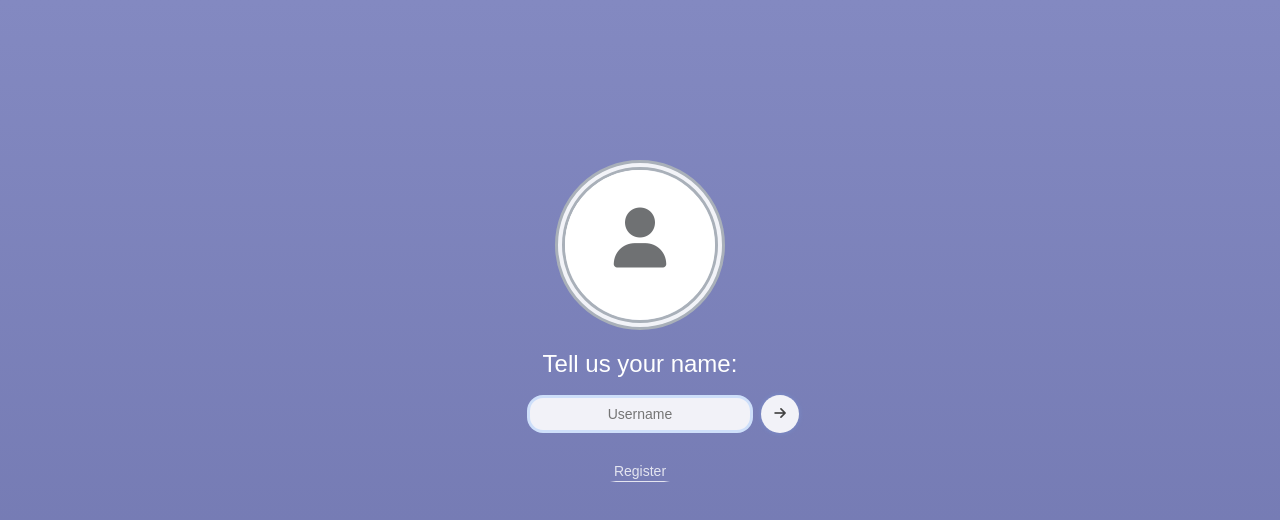
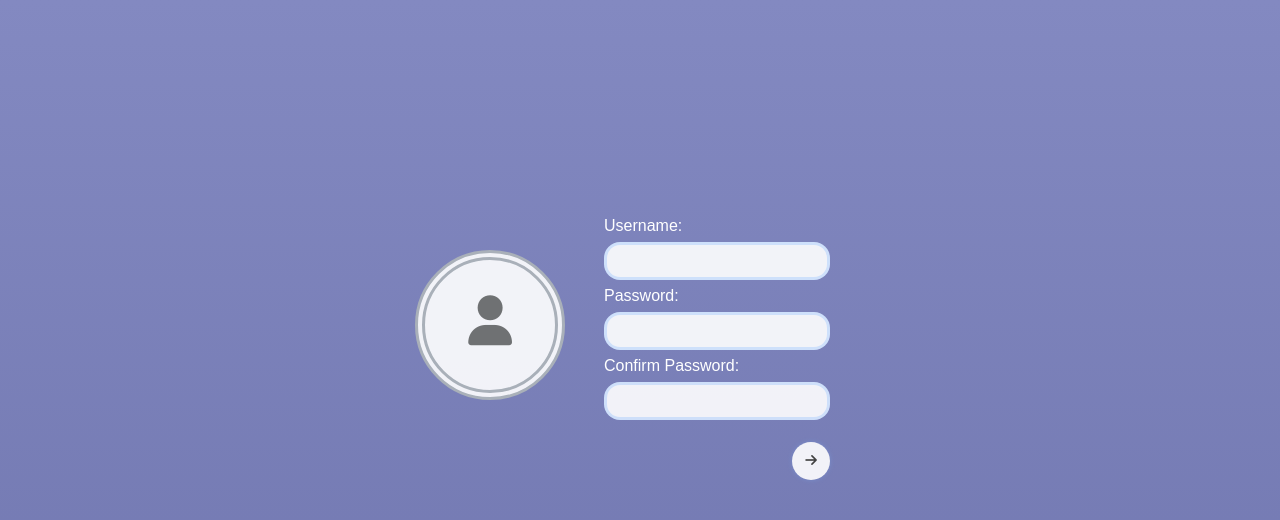
Before and after one commit to SpiritSoda/Bubbles, a Vue app in the folder Bubbles_frontend/: page / in a window 1280 px wide. Shown: the top 520 px of the page. Built offline with nearby package versions, Linux system fonts and the light colour scheme.

Commit message:
[Register] register ui

```diff
--- a/Bubbles_frontend/src/App.vue
+++ b/Bubbles_frontend/src/App.vue
@@ -23,8 +23,10 @@ export default {
           1004: login::password not match
           2001: register::empty username
           2002: register::unselected icon
-          2003: register::invalid password
+          2003: register::empty password
           2004: register::confirmed password not match
+          2005: register::empty confirmed password
+          2006: register::password too short
           3001: chatroom::refresh messages fail
       */
       error_code: 0,
@@ -35,7 +37,7 @@ export default {
           1: register
           2: chatroom
        */
-      state: 0,
+      state: 1,
       local_id: 7,
       onlines: [
         { id: 1, icon: 1, username: 'Kazuha' },
--- /dev/null
+++ b/Bubbles_frontend/src/components/register/RegisterPannel.vue
@@ -0,0 +1,204 @@
+<script>
+import AvatarRegister from './avatar/AvatarRegister.vue';
+export default {
+    inject: ['error_code'],
+    components: { AvatarRegister },
+    data() {
+        return {
+            /*
+                state:
+                    0: filling form
+                    1: chooseing avatar
+            */
+            state: 0,
+            waiting: false,
+
+            avatar: -1,
+            username: '',
+            password: '',
+            confirm_password: '',
+            msg: '',
+        }
+    },
+    methods:{
+        reverse_state(){
+            this.state = !this.state
+        },
+        submit(){
+            if(this.username === '')
+                this.$bus.emit('error', 2001);
+            else if(this.avatar === -1)
+                this.$bus.emit('error', 2002);
+            else  if(this.password === '')
+                this.$bus.emit('error', 2003);
+            else  if(this.password.length < 6)
+                this.$bus.emit('error', 2006);
+            else if(this.confirm_password === '')
+                this.$bus.emit('error', 2005);
+            else if(this.password != this.confirm_password)
+                this.$bus.emit('error', 2004);
+        },
+        set_avatar(id){
+            this.avatar = id;
+        }
+    },
+    computed:{
+        error_msg(){
+            if(this.error_code == 2001)
+                this.msg = 'Username can not be empty ...'
+            else if(this.error_code == 2002)
+                this.msg = "Don't forget to select an avatar ...";
+            else  if(this.error_code == 2003)
+                this.msg = 'Password can not be empty ...'
+            else if(this.error_code == 2004)
+                this.msg = "Confirm password not match ...";
+            else if(this.error_code == 2005)
+                this.msg = 'Confirm password can not be empty ...'
+            else if(this.error_code == 2006)
+                this.msg = 'Password too short ...'
+            return this.msg;
+        }
+    }
+}
+</script>
+
+<template>
+    <div>
+        <div class="avatar-wrapper">
+            <AvatarRegister @reverse_state="reverse_state" @set_avatar="set_avatar" :avatar="this.avatar"></AvatarRegister>
+        </div>
+        <form action="#" class="user-info" :style="{'transform': this.state == 1 ? 'translateX(100px)': ''}">
+            <ul class="input">
+                <li>
+                    <span>Username: </span>
+                    <input type="text" class="data" v-model="username" :class="{'shake': error_code == 2001}">
+                </li>
+                <li>
+                    <span>Password: </span>
+                    <input type="password" class="data" v-model="password" :class="{'shake': error_code == 2003 || error_code == 2006}">
+                </li>
+                <li>
+                    <span>Confirm Password: </span>
+                    <input type="password" class="data" v-model="confirm_password" :class="{'shake': error_code == 2004 || error_code == 2005}">
+                </li>
+            </ul>
+            <button class="register-btn" @click="submit" :class="{'waiting': waiting}">
+                <a href="javascript:;">
+                    <i class="fas" :class="{'fa-arrow-right': !waiting, 'fa-undo rotate': waiting}"></i>
+                </a>
+            </button>
+
+        </form>
+        <span class="error_msg" :style="{'opacity': error_code > 0 ? 1 : 0}">{{error_msg}}</span>
+    </div>
+</template>
+
+<style scoped>
+.avatar-wrapper {
+    width: 400px;
+    height: 400px;
+    position: absolute;
+    top: 90px;
+    left: 150px;
+    bottom: 0;
+}
+
+.user-info{
+    position: absolute;
+    right: 310px;
+    top: 110px;
+    transition: all .3s;
+}
+
+.user-info input {
+    width: 200px;
+    height: 32px;
+    line-height: 32px;
+    border: 3px solid rgb(124, 179, 255, .3);
+    border-radius: 16px;
+    background-color: rgba(255, 255, 255, .9);
+    overflow: hidden;
+    outline: none;
+    padding: 0px 10px;
+
+    font-size: 14px;
+    line-height: 1.6;
+    font-family: inherit;
+    text-align: center;
+
+    transition: all .3s;
+}
+
+.user-info input:focus {
+    border-color: rgb(124, 179, 255);
+    background-color: rgba(255, 255, 255, 1);
+}
+.user-info input:hover{
+    border-color: rgb(124, 179, 255);
+}
+
+.input li span{
+    display: block;
+    color: #fff;
+    margin: 8px 0;
+}
+.register-btn {
+    width: 34px;
+    height: 34px;
+    border-radius: 50%;
+    border: 2px solid transparent;
+    text-align: center;
+    background-color: rgba(255, 255, 255, .9);
+    overflow: hidden;
+    padding: 0;
+
+    box-sizing: content-box;
+    position: absolute;
+    right: 0px;
+    bottom: -60px;
+
+    box-shadow: 0 0 5px rgb(124, 179, 255, .3);
+    outline: none;
+
+    transition: all .3s;
+}
+.register-btn a {
+    width: 34px;
+    height: 34px;
+    line-height: 34px;
+    display: block;
+}
+
+.register-btn i {
+    color: #424242;
+    text-align: center;
+    transition: all .3s;
+}
+
+.register-btn:hover {
+    background-color: rgba(255, 255, 255, 1);
+    border-color: rgb(124, 179, 255);
+}
+
+.register-btn:hover i {
+    color: rgb(124, 179, 255);
+}
+.error_msg {
+    text-align: right;
+    padding-right: 20px;
+    font-size: 14px;
+    width: 270px;
+    height: 20px;
+    line-height: 20px;
+    color: rgba(255, 255, 255, .8);
+
+    position: absolute;
+    left: 0;
+    right: 0;
+    bottom: 130px;
+    margin: auto;
+
+    opacity: 0;
+    transition: all .3s;
+}
+</style>
--- a/Bubbles_frontend/src/components/register/RegisterView.vue
+++ b/Bubbles_frontend/src/components/register/RegisterView.vue
@@ -1,14 +1,28 @@
 <script>
+import RegisterPannel from './RegisterPannel.vue';
 export default {
-
+    components: { RegisterPannel }
 }
 </script>
 
 <template>
     <div>
-
+        <div class="register-pannel-wrapper">
+            <RegisterPannel></RegisterPannel>
+        </div>
     </div>
 </template>
 
 <style scoped>
+.register-pannel-wrapper{
+    width: 1000px;
+    height: 500px;
+    /* background-color: #fff; */
+    position: absolute;
+    left: 0;
+    right: 0;
+    top: 100px;
+    margin: auto;
+}
+
 </style>
--- a/Bubbles_frontend/src/components/register/avatar/AvatarList.vue
+++ b/Bubbles_frontend/src/components/register/avatar/AvatarList.vue
@@ -1,44 +1,44 @@
 <script>
-    export default{
-        data(){
+export default {
+    data() {
         return {
         }
     },
-        props:['show', 'avatar_count'],
-        computed:{
-            display_height(){
-                if(!this || !this.show){
+    props: ['show', 'avatar_count'],
+    computed: {
+        display_height() {
+            if (!this || !this.show) {
                 return 0 + 'px';
             }
-                if(this.show === true)
-                    return 400 + 'px';
+            if (this.show === true)
+                return 340 + 'px';
             else
                 return 0 + 'px';
         },
-            display_border(){
-                if(!this || !this.show){
+        display_border() {
+            if (!this || !this.show) {
                 return 0 + 'px';
             }
-                if(this.show === true)
+            if (this.show === true)
                 return 5 + 'px';
             else
                 return 0 + 'px';
         },
-            display_padding(){
-                if(!this || !this.show){
+        display_padding() {
+            if (!this || !this.show) {
                 return '0px';
             }
-                if(this.show === true)
+            if (this.show === true)
                 return '20px';
             else
                 return '0px';
         }
     },
     methods: {
-            reverse_show(){
+        reverse_show() {
             this.$emit("reverse_show")
         },
-            set_avatar(id){
+        set_avatar(id) {
             this.reverse_show()
             this.$emit("set_avatar", id)
         }
@@ -47,11 +47,10 @@
 </script>
 
 <template>
-    <div class="avatar-list-wrapper" :style="{'height': display_height, 'border-width': display_border, 'padding': display_padding + ' 0px'}">
-        <div class="avatar-icon"
-            v-for="id in avatar_count"
-            :style="{'background-image':'url(\'/avatars/' + id + '.webp\')'}"
-            @click="set_avatar(id)">
+    <div class="avatar-list-wrapper"
+        :style="{'height': display_height, 'border-width': display_border, 'padding': display_padding + ' 0px'}">
+        <div class="avatar-icon" v-for="id in avatar_count"
+            :style="{'background-image':'url(\'/avatars/' + id + '.webp\')'}" @click="set_avatar(id)">
 
         </div>
         <div class="unshow" @click="reverse_show()">
@@ -61,10 +60,10 @@
 </template>
 
 <style scoped>
-    .avatar-list-wrapper{
+.avatar-list-wrapper {
     position: absolute;
     overflow: hidden;
-        width: 421px;
+    width: 361px;
     height: 0px;
     border: 5px solid rgb(124, 179, 255);
     border-radius: 40px;
@@ -73,7 +72,7 @@
 
     box-sizing: border-box;
 
-        top: 120px;
+    top: 60px;
     left: 0px;
     right: 0;
     margin: auto;
@@ -81,7 +80,8 @@
     transition: all .3s;
     z-index: 1000;
 }
-    .unshow{
+
+.unshow {
     width: 40px;
     height: 20px;
     line-height: 20px;
@@ -93,35 +93,39 @@
     right: 0;
     margin: auto;
 
-        border-top-left-radius: 8px ;
-        border-top-right-radius: 8px ;
+    border-top-left-radius: 8px;
+    border-top-right-radius: 8px;
     text-align: center;
     z-index: 999;
     transition: all .3s;
 }
-    .unshow i{
+
+.unshow i {
     color: #fff;
     margin-top: 2px;
 }
-    .unshow:hover{
+
+.unshow:hover {
     background-color: rgb(71, 147, 253);
 }
-    .avatar-icon{
+
+.avatar-icon {
     float: left;
-        margin: 10px 15px;
+    margin: 10px 10px;
     background-clip: padding-box;
-        background-size: 103px;
+    background-size: 93px;
     border: 2px solid rgb(71, 147, 253);
     border-radius: 50%;
 
-        width: 103px;
-        height: 103px;
+    width: 93px;
+    height: 93px;
 
     transition: all .3s;
 }
-    .avatar-icon:hover{
+
+.avatar-icon:hover {
     border-color: rgb(71, 147, 253);
     box-shadow: 0 0 15px rgba(71, 147, 253, .8);
-        transform: perspective(800px) translateZ(100px);
+    transform: perspective(800px) translateZ(80px);
 }
 </style>
--- a/Bubbles_frontend/src/components/register/avatar/AvatarRegister.vue
+++ b/Bubbles_frontend/src/components/register/avatar/AvatarRegister.vue
@@ -17,14 +17,14 @@ export default {
     },
     computed: {
         avatar_show() {
-            let style = this.show_list || this.avatar_hover ? { 'width': '150px', 'height': '150px', 'border': '5px solid rgb(124, 179, 255)', 'background-color': 'rgba(255, 255, 255, 1)' } : {};
+            let style = this.show_list || this.avatar_hover ? { 'width': '130px', 'height': '130px', 'border': '5px solid rgb(124, 179, 255)', 'background-color': 'rgba(255, 255, 255, 1)' } : {};
             if(this.show_list){
-                style['transform'] = 'translateY(-80px)';
+                style['transform'] = 'translateY(-120px)';
             }
             return style;
         },
         avatar_icon() {
-            let style = this.show_list ? { 'color': 'rgb(124, 179, 255)', 'transform': 'translate(144px, -34px)' } : (this.avatar_hover ? { 'color': 'rgb(124, 179, 255)'} : {});
+            let style = this.show_list ? { 'color': 'rgb(124, 179, 255)', 'transform': 'translate(124px, -30px)' } : (this.avatar_hover ? { 'color': 'rgb(124, 179, 255)'} : {});
             return style;
         },
         avatar_selected(){
@@ -34,6 +34,7 @@ export default {
     methods: {
         reverse_show(){
             this.show_list = !this.show_list
+            this.$emit('reverse_state')
         },
         set_avatar(id){
             this.$emit('set_avatar', id)
@@ -43,13 +44,13 @@ export default {
 </script>
 
 <template>
-    <div class="avatar-wrapper">
+    <div>
         <div class="avatar-show" @click="reverse_show();" @mouseenter="avatar_hover=true"
             @mouseleave="avatar_hover=false" :style="avatar_show" :class="{'shake': error_code == 2002}">
             <i class="fas fa-user" :style="avatar_icon"></i>
             <i class="fas fa-edit" :style="avatar_icon"></i>
             <div class="avatar" v-if="avatar_selected">
-                <Avatar :avatar="avatar" :r="150"></Avatar>
+                <Avatar :avatar="avatar" :r="130"></Avatar>
             </div>
         </div>
         <AvatarList :show=show_list :avatar_count=avatar_count @set_avatar=set_avatar @reverse_show=reverse_show></AvatarList>
@@ -58,8 +59,8 @@ export default {
 
 <style scoped>
 .avatar-show {
-    width: 150px;
-    height: 150px;
+    width: 130px;
+    height: 130px;
     background-color: rgba(255, 255, 255, .9);
     margin: 60px auto;
     margin-bottom: 20px;
@@ -74,19 +75,8 @@ export default {
     z-index: 9999;
 }
 
-/* .avatar-show:hover {
-    width: 150px ;
-    height: 150px;
-    border: 5px solid rgb(124, 179, 255);
-    background-color: rgba(255, 255, 255, 1);
-}
-
-.avatar-show:hover i {
-    color: rgb(124, 179, 255);
-} */
-
 .avatar-show .fa-user {
-    font-size: 60px;
+    font-size: 50px;
     color: rgb(111, 113, 115);
     text-align: center;
 
@@ -99,7 +89,7 @@ export default {
     transition: all .3s;
 }
 .avatar-show .fa-edit {
-    font-size: 60px;
+    font-size: 50px;
     color: rgb(111, 113, 115);
     text-align: center;
 
@@ -111,22 +101,4 @@ export default {
     transform: translateY(-60%);
     transition: all .3s;
 }
-/* .avatar{
-    width: 145px;
-    height: 145px;
-    background-color: rgba(255, 255, 255, 1);
-    background-size: 155px;
-    background-position: center;
-
-    border-radius: 50%;
-    position: absolute;
-    left: 0;
-    right: 0;
-    margin: auto;
-    top: 50%;
-    transform: translateY(-50%);
-
-    transition: all .3s;
-
-} */
 </style>
--- a/Bubbles_frontend/src/components/utils/Avatar.vue
+++ b/Bubbles_frontend/src/components/utils/Avatar.vue
@@ -60,7 +60,7 @@ export default {
     box-shadow: 0 0px 5px rgba(0, 0, 0, .3);
 
     overflow: hidden;
-    transition: opacity .3s;
+    transition: all .3s;
 
 }
 .avatar-border .fa-user {
```
Lines whose indentation alone changed are shown as unchanged.
